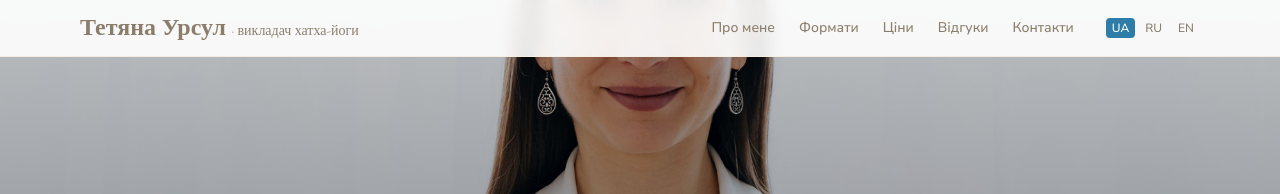
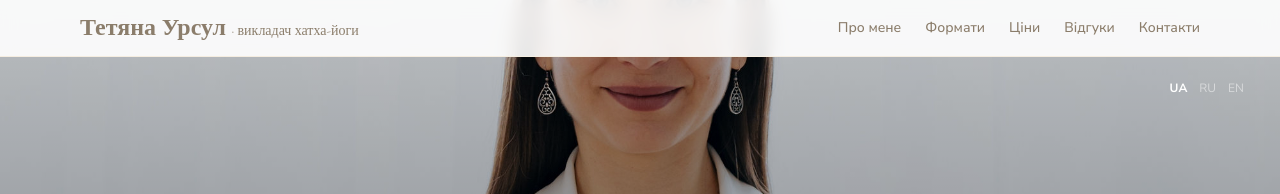
Before and after one commit to dmytro-ursul/yoga-site, a website: page public/index.html in a window 1280 px wide. Shown: the top 194 px of the page. Drawn offline with nearby package versions, Linux system fonts and the light colour scheme; files that its build step writes are made by us from their sources.

Commit message:
move lang buttons under nav bar

```diff
--- a/public/index.html
+++ b/public/index.html
@@ -23,12 +23,6 @@
         <a href="#pricing" class="hover:text-sky-700 transition" data-i18n="nav.pricing">Ціни</a>
         <a href="#reviews" class="hover:text-sky-700 transition" data-i18n="nav.reviews">Відгуки</a>
         <a href="#contact" class="hover:text-sky-700 transition" data-i18n="nav.contact">Контакти</a>
-        <!-- Locale switcher -->
-        <div class="flex items-center gap-1 ml-2 text-xs">
-          <button data-lang-btn="uk" onclick="setLang('uk')" class="px-1.5 py-0.5 rounded bg-sky-700 text-white transition" title="Українська">UA</button>
-          <button data-lang-btn="ru" onclick="setLang('ru')" class="px-1.5 py-0.5 rounded text-beige-700 transition hover:bg-sky-100" title="Русский">RU</button>
-          <button data-lang-btn="en" onclick="setLang('en')" class="px-1.5 py-0.5 rounded text-beige-700 transition hover:bg-sky-100" title="English">EN</button>
-        </div>
       </div>
       <button id="mobile-menu-btn" class="md:hidden p-2 text-beige-700">
         <svg class="w-6 h-6" fill="none" stroke="currentColor" viewBox="0 0 24 24">
@@ -42,12 +36,6 @@
       <a href="#pricing" class="block py-2 text-beige-700 hover:text-sky-700" data-i18n="nav.pricing">Ціни</a>
       <a href="#reviews" class="block py-2 text-beige-700 hover:text-sky-700" data-i18n="nav.reviews">Відгуки</a>
       <a href="#contact" class="block py-2 text-beige-700 hover:text-sky-700" data-i18n="nav.contact">Контакти</a>
-      <!-- Mobile locale switcher -->
-      <div class="flex items-center gap-2 pt-2 border-t border-beige-100 mt-2 text-xs">
-        <button data-lang-btn="uk" onclick="setLang('uk')" class="px-2 py-1 rounded bg-sky-700 text-white transition" title="Українська">UA</button>
-        <button data-lang-btn="ru" onclick="setLang('ru')" class="px-2 py-1 rounded text-beige-700 transition hover:bg-sky-100" title="Русский">RU</button>
-        <button data-lang-btn="en" onclick="setLang('en')" class="px-2 py-1 rounded text-beige-700 transition hover:bg-sky-100" title="English">EN</button>
-      </div>
     </div>
   </nav>
 
@@ -57,6 +45,12 @@
     <div class="absolute inset-0">
       <img src="./images/hero.jpg" alt="" class="w-full h-full object-cover" />
       <div class="absolute inset-0 bg-gradient-to-t from-black/70 via-black/40 to-black/20"></div>
+    </div>
+    <!-- Lang switcher - top right below nav -->
+    <div class="absolute top-20 right-4 sm:right-8 z-20 flex items-center gap-1">
+      <button data-lang-btn="uk" onclick="setLang('uk')" class="px-1 text-xs font-bold text-white transition-all duration-200 cursor-pointer" title="Українська">UA</button>
+      <button data-lang-btn="ru" onclick="setLang('ru')" class="px-1 text-xs font-normal text-white/50 hover:text-white/80 transition-all duration-200 cursor-pointer" title="Русский">RU</button>
+      <button data-lang-btn="en" onclick="setLang('en')" class="px-1 text-xs font-normal text-white/50 hover:text-white/80 transition-all duration-200 cursor-pointer" title="English">EN</button>
     </div>
     <!-- Social icons - right side, always visible -->
     <div class="flex absolute right-4 sm:right-8 top-1/3 -translate-y-1/2 flex-col gap-5 z-10">
--- a/public/translations.js
+++ b/public/translations.js
@@ -447,10 +447,9 @@ const translations = {
     // Highlight active switcher button
     document.querySelectorAll('[data-lang-btn]').forEach(btn => {
       const isActive = btn.getAttribute('data-lang-btn') === lang;
-      btn.classList.toggle('bg-sky-700', isActive);
-      btn.classList.toggle('text-white', isActive);
-      btn.classList.toggle('text-beige-700', !isActive);
-      btn.classList.toggle('bg-transparent', !isActive);
+      btn.className = isActive
+        ? 'px-1 text-xs font-bold text-white transition-all duration-200 cursor-pointer'
+        : 'px-1 text-xs font-normal text-white/50 hover:text-white/80 transition-all duration-200 cursor-pointer';
     });
 
     localStorage.setItem(STORAGE_KEY, lang);
```
